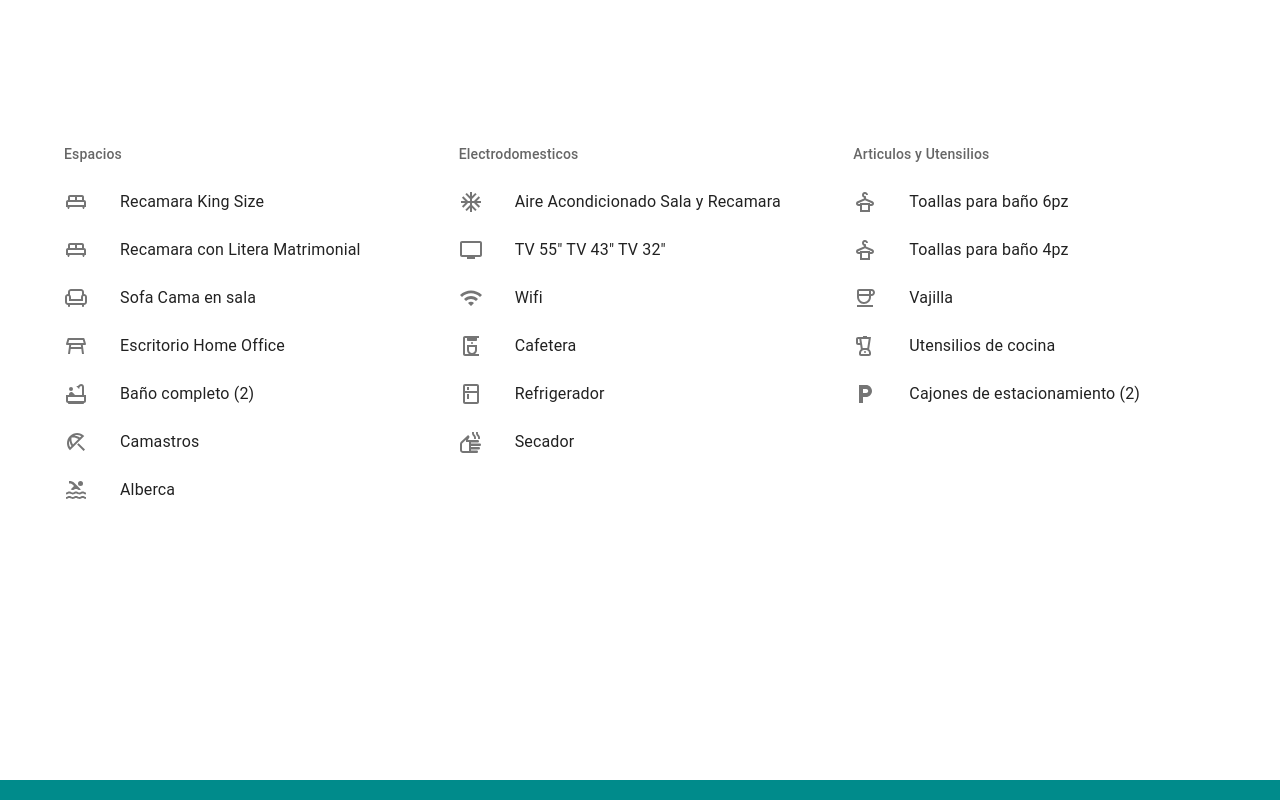
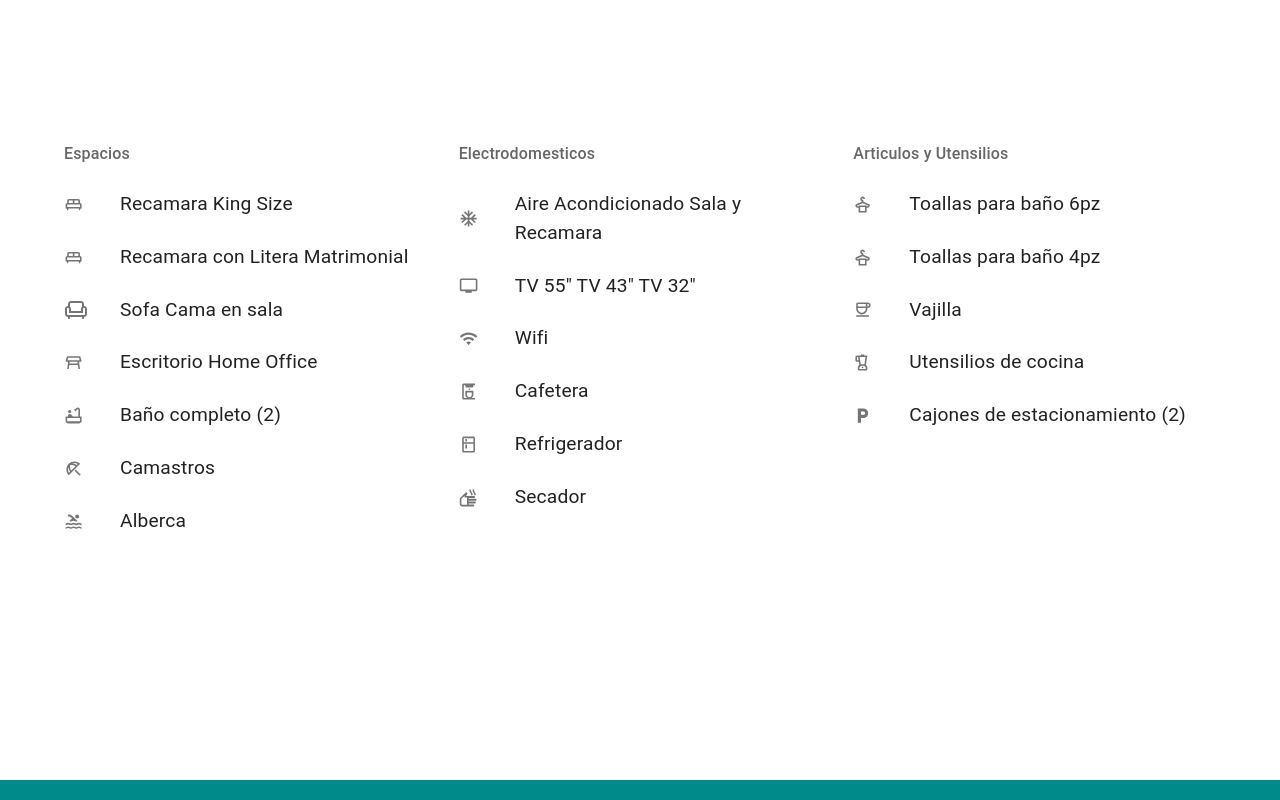
Before and after one commit to jmarcelfpg/HouseBeach, a React (Create React App) app: page / in a window 1280 px wide. Shown: the part 820-1620 px from the top of the page. Built offline with nearby package versions, Linux system fonts and the light colour scheme.

Commit message:
Changes footer and adding facebook

```diff
--- a/src/Cabecera.tsx
+++ b/src/Cabecera.tsx
@@ -9,6 +9,34 @@ import './Cabecera.css'
 import { Theme } from "@mui/material/styles";
 import Fab from "@mui/material/Fab";
 import WhatsAppIcon from "@mui/icons-material/WhatsApp"
+import useScrollTrigger from '@mui/material/useScrollTrigger';
+import Slide from '@mui/material/Slide';
+import { FC } from 'react'
+
+interface Props {
+    /**
+     * Injected by the documentation to work in an iframe.
+     * You won't need it on your project.
+     */
+    window?: () => Window | Node;
+    children: React.ReactElement;
+}
+
+function HideOnScroll(props: Props) {
+    const { children, window } = props;
+    // Note that you normally won't need to set the window ref as useScrollTrigger
+    // will default to window.
+    // This is only being set here because the demo is in an iframe.
+    const trigger = useScrollTrigger({
+        target: window ? window() : undefined,
+    });
+
+    return (
+        <Slide appear={false} direction="down" in={!trigger}>
+            {children}
+        </Slide>
+    );
+}
 
 const toolBarStyles: SxProps<Theme> = (theme) => ({
     minHeight: 0,
@@ -16,9 +44,13 @@ const toolBarStyles: SxProps<Theme> = (theme) => ({
     "&>*": { margin: "0 10px" }
 })
 
-const Cabecera = () => {
+const Cabecera: FC<{
+    window?: () => Window | Node;
+}> = (props) => {
 
-    return <AppBar color="transparent" position="fixed" sx={{ mb: 4, maxWidth: "100vw", left: 0 }} >
+    return (
+        <HideOnScroll window={props.window}>
+            <AppBar color="transparent" position="fixed" sx={{ mb: 4, maxWidth: "100vw", left: 0 }} >
                 <Container maxWidth={false} disableGutters>
                     <Toolbar className="toolbar-Cabecera" sx={toolBarStyles} disableGutters >
                         <Link sx={(theme) => ({
@@ -37,7 +69,7 @@ const Cabecera = () => {
                                 aria-label="account of current user"
                                 aria-controls="menu-appbar"
                                 aria-haspopup="true"
-                        href="https://www.facebook.com/profile"
+                                href="https://www.facebook.com/2021yulicagalindo"
                                 color="info"
                                 target="_blank"
                                 sx={(theme) => ({ mr: 2 })}
@@ -63,6 +95,8 @@ const Cabecera = () => {
                     </Toolbar>
                 </Container>
             </AppBar >
+        </HideOnScroll>
+    )
 }
 
 export default Cabecera
--- a/src/Main/AmenitiesContainer.tsx
+++ b/src/Main/AmenitiesContainer.tsx
@@ -27,34 +27,34 @@ const amenities = [
     {
         subheader: "Espacios",
         items: [
-            { text: "Recamara King Size", icon: <KingBedOutlinedIcon /> },
-            { text: "Recamara con Litera Matrimonial", icon: <KingBedOutlinedIcon /> },
+            { text: "Recamara King Size", icon: <KingBedOutlinedIcon fontSize="inherit" /> },
+            { text: "Recamara con Litera Matrimonial", icon: <KingBedOutlinedIcon fontSize="inherit" /> },
             { text: "Sofa Cama en sala", icon: <ChairOutlinedIcon /> },
-            { text: "Escritorio Home Office", icon: <TableRestaurantOutlinedIcon /> },
-            { text: "Baño completo (2)", icon: <BathtubOutlinedIcon /> },
-            { text: "Camastros", icon: <BeachAccessOutlinedIcon /> },
-            { text: "Alberca", icon: <PoolOutlinedIcon /> },
+            { text: "Escritorio Home Office", icon: <TableRestaurantOutlinedIcon fontSize="inherit" /> },
+            { text: "Baño completo (2)", icon: <BathtubOutlinedIcon fontSize="inherit" /> },
+            { text: "Camastros", icon: <BeachAccessOutlinedIcon fontSize="inherit" /> },
+            { text: "Alberca", icon: <PoolOutlinedIcon fontSize="inherit" /> },
         ]
     },
     {
         subheader: "Electrodomesticos",
         items: [
-            { text: "Aire Acondicionado Sala y Recamara", icon: <AcUnitOutlinedIcon /> },
-            { text: "TV 55\" TV 43\" TV 32\"", icon: <TvOutlinedIcon /> },
-            { text: "Wifi", icon: <WifiOutlinedIcon /> },
-            { text: "Cafetera", icon: <CoffeeMakerOutlinedIcon /> },
-            { text: "Refrigerador", icon: <KitchenOutlinedIcon /> },
-            { text: "Secador", icon: <DryOutlinedIcon /> },
+            { text: "Aire Acondicionado Sala y Recamara", icon: <AcUnitOutlinedIcon fontSize="inherit" /> },
+            { text: "TV 55\" TV 43\" TV 32\"", icon: <TvOutlinedIcon fontSize="inherit" /> },
+            { text: "Wifi", icon: <WifiOutlinedIcon fontSize="inherit" /> },
+            { text: "Cafetera", icon: <CoffeeMakerOutlinedIcon fontSize="inherit" /> },
+            { text: "Refrigerador", icon: <KitchenOutlinedIcon fontSize="inherit" /> },
+            { text: "Secador", icon: <DryOutlinedIcon fontSize="inherit" /> },
         ]
     },
     {
         subheader: "Articulos y Utensilios",
         items: [
-            { text: "Toallas para baño 6pz", icon: <DryCleaningOutlinedIcon /> },
-            { text: "Toallas para baño 4pz", icon: <DryCleaningOutlinedIcon /> },
-            { text: "Vajilla", icon: <CoffeeOutlinedIcon /> },
-            { text: "Utensilios de cocina", icon: <BlenderOutlinedIcon /> },
-            { text: "Cajones de estacionamiento (2)", icon: <LocalParkingOutlinedIcon /> },
+            { text: "Toallas para baño 6pz", icon: <DryCleaningOutlinedIcon fontSize="inherit" /> },
+            { text: "Toallas para baño 4pz", icon: <DryCleaningOutlinedIcon fontSize="inherit" /> },
+            { text: "Vajilla", icon: <CoffeeOutlinedIcon fontSize="inherit" /> },
+            { text: "Utensilios de cocina", icon: <BlenderOutlinedIcon fontSize="inherit" /> },
+            { text: "Cajones de estacionamiento (2)", icon: <LocalParkingOutlinedIcon fontSize="inherit" /> },
         ]
     },
 ]
@@ -91,16 +91,35 @@ const AmenitiesContainer = () => {
                             mb: "15px",
                         }
                     })}
-                    subheader={<ListSubheader>{subheader}</ListSubheader>}
+                    subheader={<ListSubheader sx={() => ({
+                        fontSize: "1.5rem",
+                        [theme.breakpoints.down("xl")]: {
+                            fontSize: "1rem",
+                        }
+                    })
+                    }>{subheader}</ListSubheader>}
                 >
                     {items.map(({ text, icon }: any, indexItem: any) => <ListItem key={indexItem} >
-                        <ListItemIcon>{icon}</ListItemIcon>
-                        <ListItemText >{text}</ListItemText>
+                        <ListItemIcon sx={(theme) => ({
+                            fontSize: "2rem",
+                            [theme.breakpoints.down("xl")]: {
+                                fontSize: "1.2rem",
+                            }
+                        })
+                        }>{icon}</ListItemIcon>
+                        <ListItemText primaryTypographyProps={{
+                            sx: () => ({
+                                fontSize: "2rem",
+                                [theme.breakpoints.down("xl")]: {
+                                    fontSize: "1.2rem",
+                                }
+                            })
+                        }} >{text}</ListItemText>
                     </ListItem>)}
                 </List>
             )
             )}
-        </Container>)
+        </Container >)
 }
 
 export default AmenitiesContainer
--- a/src/Main/CallContainer.tsx
+++ b/src/Main/CallContainer.tsx
@@ -5,6 +5,9 @@ import Typography from '@mui/material/Typography';
 import Tooltip from '@mui/material/Tooltip';
 import Fab from '@mui/material/Fab';
 import WhatsAppIcon from '@mui/icons-material/WhatsApp';
+import { Link } from '@mui/material';
+import { darken } from '@mui/material/styles'
+import Paper from '@mui/material/Paper'
 
 
 const CallContainer = () => {
@@ -30,7 +33,13 @@ const CallContainer = () => {
             }
         })}>
             <Typography fontWeight={700} mr={2} variant="h3" component="div">Reserva al</Typography>
+            <Link sx={(theme) => ({
+                color: theme.palette.getContrastText("#008b8b"),
+                textDecorationColor: theme.palette.getContrastText("#008b8b")
+            })}
+                href="https://wa.me/+523335885280">
                 <Typography fontWeight={700} mr={2} variant="h3" component="div">+52 33 3588 5280</Typography>
+            </Link>
         </Box>
         <Box sx={(theme) => ({
             [theme.breakpoints.down("sm")]: {
@@ -39,6 +48,7 @@ const CallContainer = () => {
         })}
         >
             <Tooltip title="Llamanos, mensajes o whatsapp">
+                <Paper elevation={5} sx={{ borderRadius: "100%" }}>
                     <Fab
                         size="large"
                         aria-label="call number"
@@ -48,14 +58,17 @@ const CallContainer = () => {
                         target="_blank"
 
                         sx={({
-                        backgroundColor: "green",
+                            backgroundColor: "#008000",
                             height: "120px",
                             width: "120px",
-
+                            "&:hover": {
+                                backgroundColor: darken("#008000", 0.2)
+                            }
                         })}
                     >
                         <WhatsAppIcon sx={{ fontSize: 80 }} />
                     </Fab>
+                </Paper>
             </Tooltip>
         </Box>
     </Container >
--- a/src/Main/InitialContainer.tsx
+++ b/src/Main/InitialContainer.tsx
@@ -14,7 +14,13 @@ const InitialContainer = () => {
     useEffect(() => {
         setSize(isSm ? "64px" : "17vh")
     }, [isSm])
-    return <Container className="information-container" disableGutters component="main" maxWidth={false} sx={{ display: "flex", alignItems: "flex-end", m: 0, pt: 8, pb: 0, backgroundImage: "url(/images/Piscina_2.jpeg)", minHeight: "100vh", backgroundRepeat: "no-repeat", backgroundSize: "cover" }}>
+    return <Container className="information-container" disableGutters component="main" maxWidth={false} sx={{
+        display: "flex", alignItems: "flex-end", m: 0, pt: 8, pb: 0, backgroundImage: "url(/images/Piscina_2.jpeg)", minHeight: "100vh", backgroundRepeat: "no-repeat", backgroundSize: "cover", [theme.breakpoints.down("md")]: {
+            backgroundPositionX: -500
+        }, [theme.breakpoints.down("sm")]: {
+            backgroundPositionX: -550
+        }
+    }}>
         <Box sx={{ display: "flex", flex: 1, backgroundColor: alpha("#000", 0.5), height: "20vh" }}>
             <Box maxWidth="sm" sx={{ display: "flex", flexDirection: "column", flex: 10, alignItems: "center", justifyContent: "space-evenly" }}>
                 <Typography fontWeight={700} color="ButtonShadow" variant='h5' sx={{ ml: 2, mt: 2, mr: "auto", }} >Precio $1250 x noche</Typography>
```
Also changed, not shown: src/Main/FooterContainer.tsx (+105 -63 lines). Lines whose indentation alone changed are shown as unchanged.
